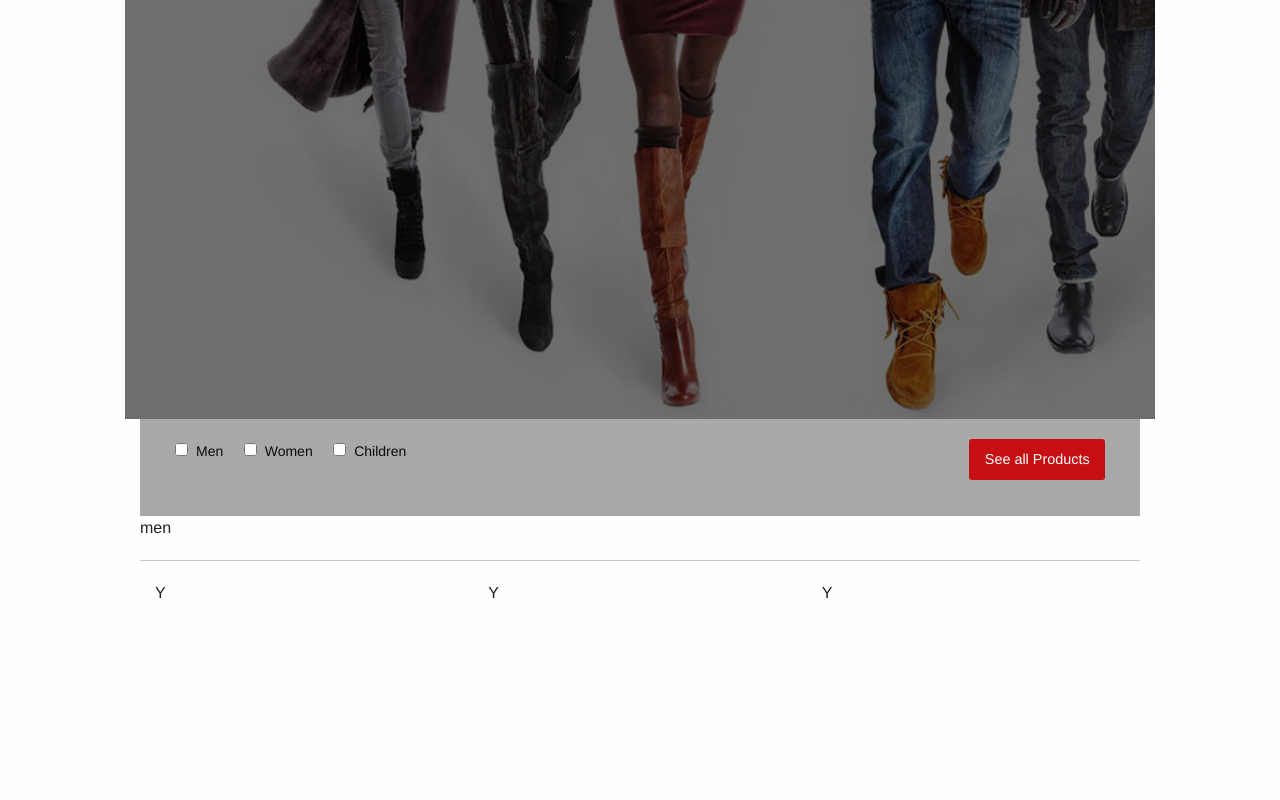
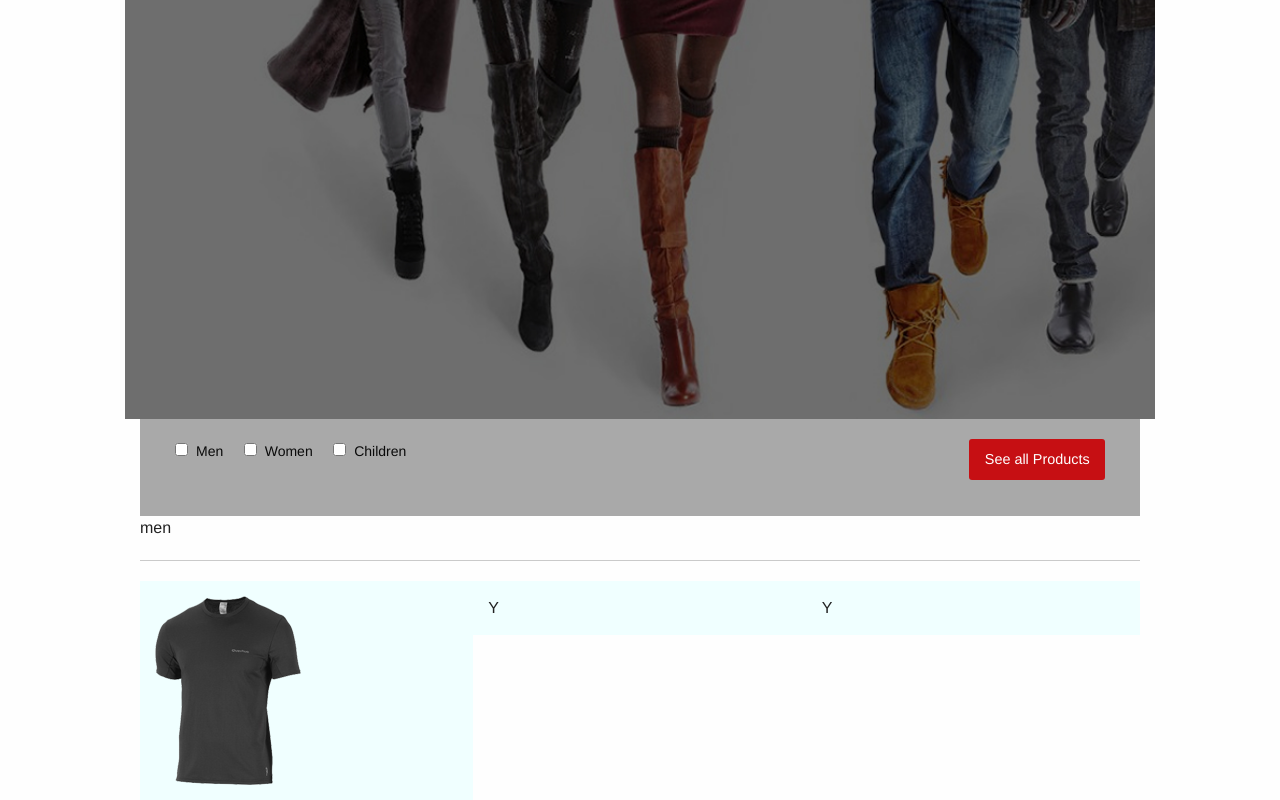
Before and after one commit to skafis/yolomy, a plain HTML site: page index.html in a window 1280 px wide. Shown: the part 431-1231 px from the top of the page. Before the commit the page ends 1036 px from the top, so only its background shows below. Drawn offline with Linux system fonts and the light colour scheme.

Commit message:
styled the items section

```diff
--- a/css/app.css
+++ b/css/app.css
@@ -42,3 +42,13 @@ header {
     float: left;
     padding-right: 40%
 }
+
+.products {
+    align-items: center;
+}
+
+.item {
+    align-items: center;
+    background-color: azure;
+    padding: 15px;
+}
--- a/index.html
+++ b/index.html
@@ -30,11 +30,13 @@
                   <button type="button" class="alert button">See all Products</button>
               </fieldset>
           </div>
-          <div class="row gallery">
+          <div class="row products">
               men <hr>
-               <div class="large-4 columns"> Y</div>
-               <div class="large-4 columns"> Y</div>
-               <div class="large-4 columns"> Y</div>
+               <div class="large-4 columns item">
+                   <img src="css/assets/products/tshirt.png">
+              </div>
+               <div class="large-4 columns item"> Y</div>
+               <div class="large-4 columns item"> Y</div>
           </div>
 
     <script src="js/vendor/jquery.min.js"></script>
```
